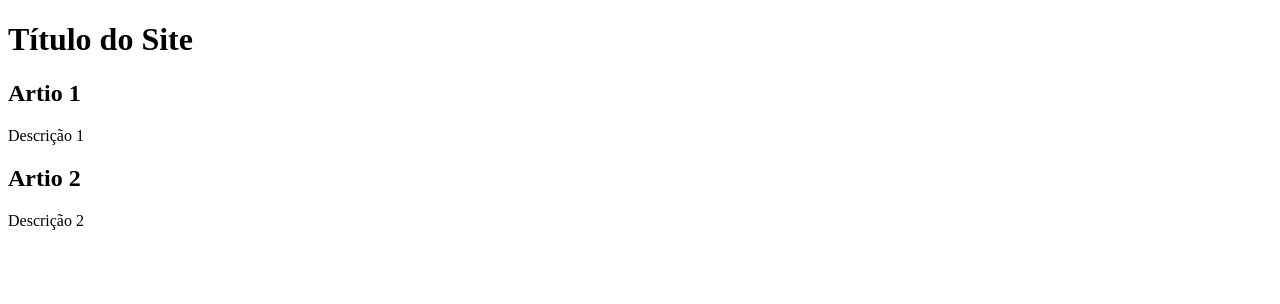
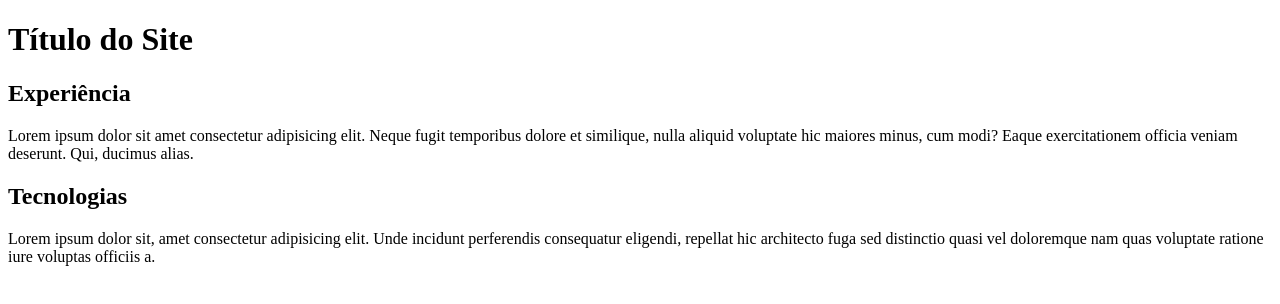
Before and after one commit to MicaelMoura/portifolio, a plain HTML site: page index.html in a window 1280 px wide. Drawn offline with Linux system fonts and the light colour scheme.

Commit message:
Criação de conteúdos

```diff
--- a/index.html
+++ b/index.html
@@ -12,12 +12,12 @@
             <h1>Título do Site</h1>
         </header>
         <article>
-            <h2>Artio 1</h2>
-            <p>Descrição 1</p>
+            <h2>Experiência</h2>
+            <p>Lorem ipsum dolor sit amet consectetur adipisicing elit. Neque fugit temporibus dolore et similique, nulla aliquid voluptate hic maiores minus, cum modi? Eaque exercitationem officia veniam deserunt. Qui, ducimus alias.</p>
         </article>
         <article>
-            <h2>Artio 2</h2>
-            <p>Descrição 2</p>
+            <h2>Tecnologias</h2>
+            <p>Lorem ipsum dolor sit, amet consectetur adipisicing elit. Unde incidunt perferendis consequatur eligendi, repellat hic architecto fuga sed distinctio quasi vel doloremque nam quas voluptate ratione iure voluptas officiis a.</p>
         </article>
     </main>
 </body>
```
